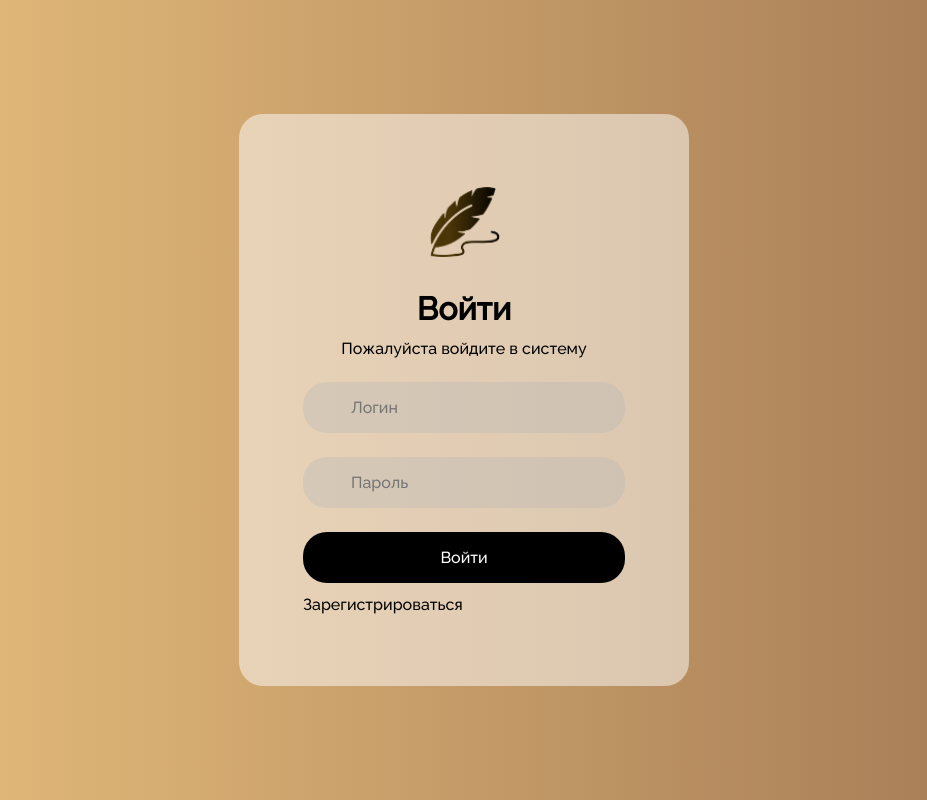
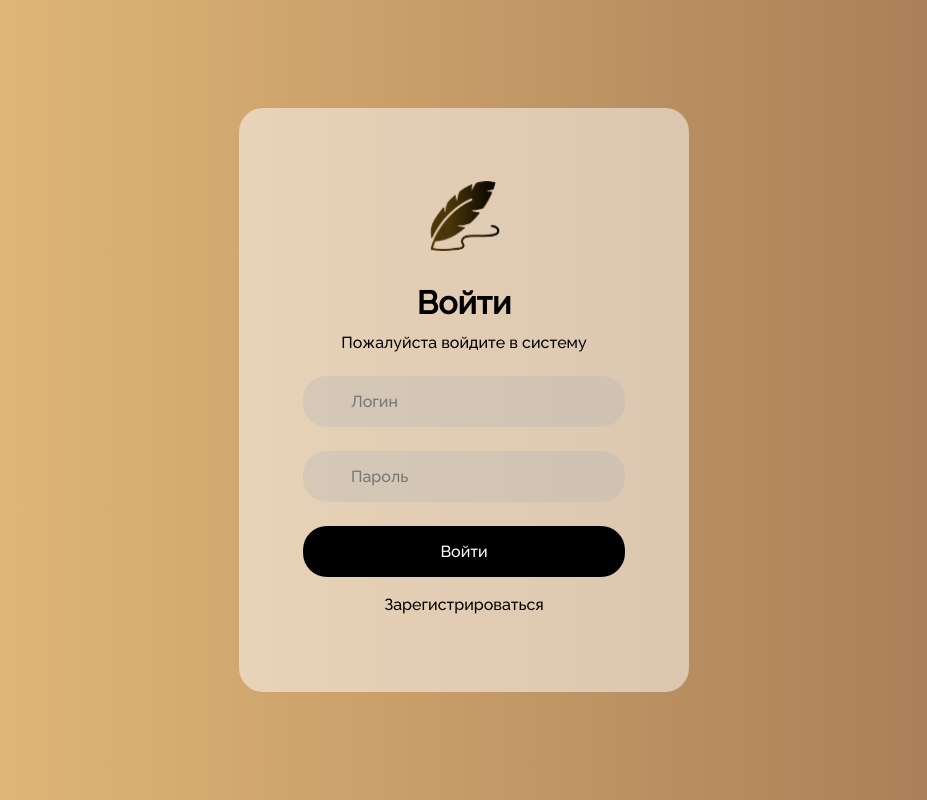
Before and after one commit to Suagami/ReaderDiaryProject, a React (Vite) app in the folder frontend/: page /auth in a window 1280 px wide. Shown: the whole page, without its empty margins (176-1103 px from the left). Built offline with nearby package versions, Linux system fonts and the light colour scheme.

Commit message:
HotFix: textButton placed on center

```diff
--- a/frontend/src/UI/ButtonText/ButtonText.module.css
+++ b/frontend/src/UI/ButtonText/ButtonText.module.css
@@ -0,0 +1,3 @@
+.buttonTextWrapper {
+  padding: 6px;
+}
--- a/frontend/src/pages/AuthPage/AuthPage.module.css
+++ b/frontend/src/pages/AuthPage/AuthPage.module.css
@@ -42,3 +42,15 @@
   font-size: 16px;
   text-align: center;
 }
+
+.textButtonWrapper {
+  display: flex;
+  align-items: center;
+  justify-content: center;
+}
+
+.buttonText {
+  margin-top: 12px;
+  font-weight: 400;
+  font-size: 16px;
+}
--- a/frontend/src/pages/AuthPage/AuthPage.tsx
+++ b/frontend/src/pages/AuthPage/AuthPage.tsx
@@ -22,11 +22,13 @@ const AuthPage: React.FC = () => {
           {isLogIn ? 'Пожалуйста войдите в систему' : 'Зарегистрируйтесь'}
         </div>
         {isLogIn ? <LogIn /> : <SignUp />}
-        <ButtonText
-          className={s.subTitle}
-          onClick={() => setIsLogIn(!isLogIn)}
-          text={isLogIn ? 'Зарегистрироваться' : 'Войти'}
-        />
+        <div className={s.textButtonWrapper}>
+          <ButtonText
+            className={s.buttonText}
+            onClick={() => setIsLogIn(!isLogIn)}
+            text={isLogIn ? 'Зарегистрироваться' : 'Войти'}
+          />
+        </div>
       </div>
     </div>
   )
```
